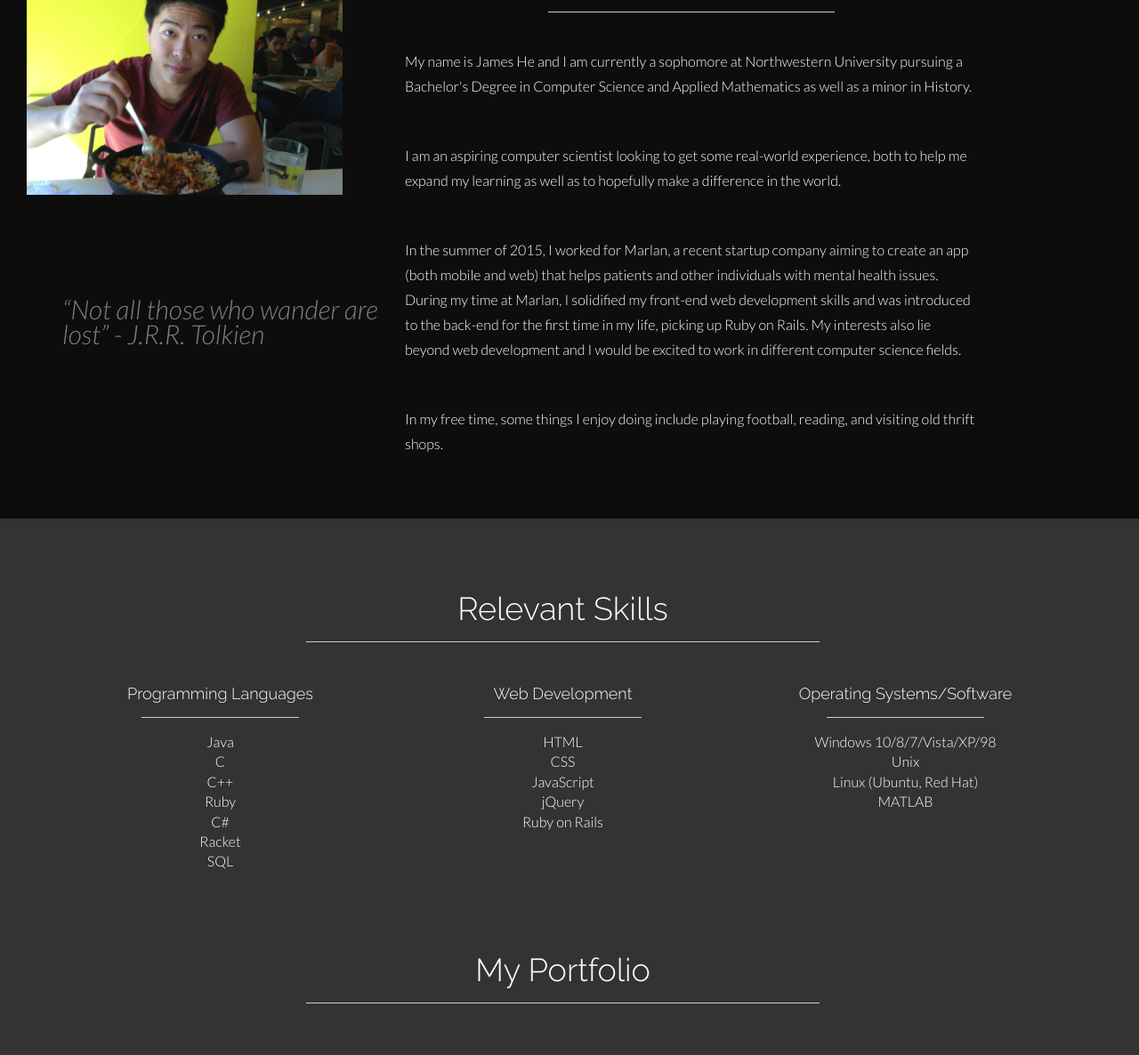
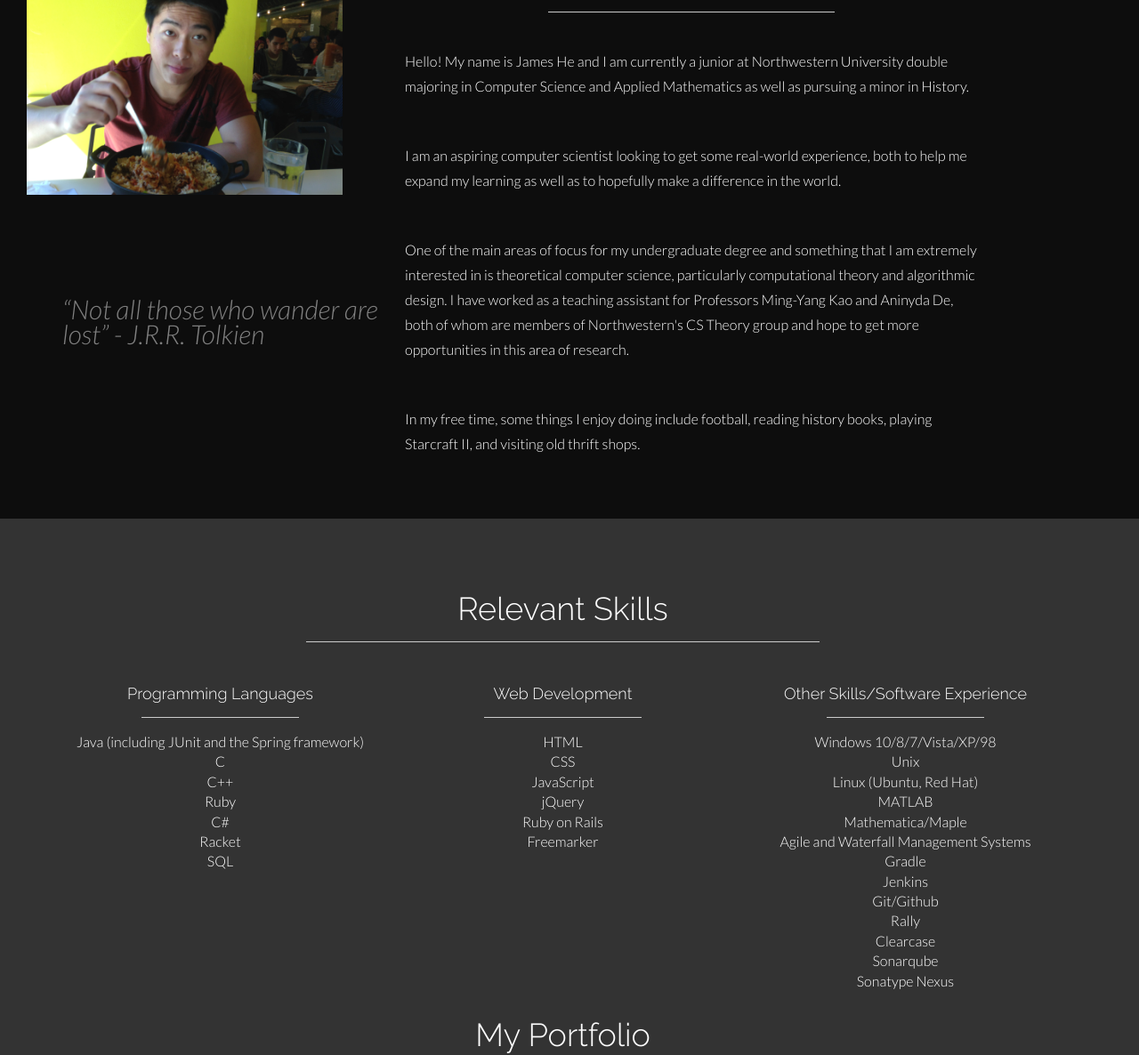
Before and after one commit to firesage123/firesage123.github.io, a plain HTML site: page index.html in a window 1280 px wide. Shown: the part 770-1956 px from the top of the page at 89% size. Drawn offline with Linux system fonts and the light colour scheme.

Commit message:
Junior Year Changes

```diff
--- a/index.html
+++ b/index.html
@@ -83,10 +83,10 @@
                 <div class="col-lg-7">
 				    <h1 class="aboutme">About Me</h1>
 				    <hr>
-					<p>My name is James He and I am currently a sophomore at Northwestern University pursuing a Bachelor's Degree in Computer Science and Applied Mathematics as well as a minor in History.</p>
+					<p>Hello! My name is James He and I am currently a junior at Northwestern University double majoring in Computer Science and Applied Mathematics as well as pursuing a minor in History.</p>
                 <p>I am an aspiring computer scientist looking to get some real-world experience, both to help me expand my learning as well as to hopefully make a difference in the world.</p>
-                <p>In the summer of 2015, I worked for Marlan, a recent startup company aiming to create an app (both mobile and web) that helps patients and other individuals with mental health issues. During my time at Marlan, I solidified my front-end web development skills and was introduced to the back-end for the first time in my life, picking up Ruby on Rails. My interests also lie beyond web development and I would be excited to work in different computer science fields.</p>
-                <p>In my free time, some things I enjoy doing include playing football, reading, and visiting old thrift shops.</p>
+                    <p>One of the main areas of focus for my undergraduate degree and something that I am extremely interested in is theoretical computer science, particularly computational theory and algorithmic design. I have worked as a teaching assistant for Professors Ming-Yang Kao and Aninyda De, both of whom are members of Northwestern's CS Theory group and hope to get more opportunities in this area of research.</p>
+                <p>In my free time, some things I enjoy doing include football, reading history books, playing Starcraft II, and visiting old thrift shops.</p>
                 </div><!-- col-lg-6 -->
             </div><!-- row -->
             <br>
@@ -108,7 +108,7 @@
                         <h4>Programming Languages</h4>
                         <hr>
                         <ul class="languages">
-                            <li>Java</li>
+                            <li>Java (including JUnit and the Spring framework)</li>
                             <li>C</li>
                             <li>C++</li>
                             <li>Ruby</li>
@@ -128,19 +128,28 @@
                             <li>JavaScript</li>
                             <li>jQuery</li>
                             <li>Ruby on Rails</li>
-                            <li></li>
+                            <li>Freemarker</li>
                         </ul>
                     </div>
                 </div>
                 <div class="col-md-4">
                     <div class="grid mask">
-                        <h4>Operating Systems/Software</h4>
+                        <h4>Other Skills/Software Experience</h4>
                         <hr>
                         <ul class="languages">
                             <li>Windows 10/8/7/Vista/XP/98</li>
                             <li>Unix</li>
                             <li>Linux (Ubuntu, Red Hat)</li>
                             <li>MATLAB</li>
+                            <li>Mathematica/Maple</li>
+                            <li>Agile and Waterfall Management Systems</li>
+                            <li>Gradle</li>
+                            <li>Jenkins</li>
+                            <li>Git/Github</li>
+                            <li>Rally</li>
+                            <li>Clearcase</li>
+                            <li>Sonarqube</li>
+                            <li>Sonatype Nexus</li>
                         </ul>
                     </div>
                 </div>
@@ -223,16 +232,18 @@
 
 
 
-                <div class="modal fade" id="myModal" tabindex="-1" role="dialog" aria-labelledby="myModalLabel" aria-hidden="true">
+                <div class="modal fade" id="myModal3" tabindex="-1" role="dialog" aria-labelledby="myModalLabel" aria-hidden="true">
 						    <div class="modal-dialog">
 						      <div class="modal-content">
 						        <div class="modal-header">
 						          <button type="button" class="close" data-dismiss="modal" aria-hidden="true">&times;</button>
-						          <h4 class="modal-title">Future Project</h4>
+						          <h4 class="modal-title">Holdem</h4>
 						        </div>
 						        <div class="modal-body">
 						         <p><img class="img-responsive" src="assets/img/portfolio/folio01.jpg" alt=""></p>
-						          <p class="m">Future Project in C++</p>
+                                  <p class="m">A Texas Holdem game created using Java. As of September 24, 2016, this game only supports a single player mode against AI players of varying difficulty. In the future, I plan on adding multiplayer functionalities and converting this game into both an application and applet.</p>
+                                  <p class="m">Please consult the provided Github page link for more detailed information.</p>
+                                  <p><b><a href="https://github.com/firesage123/Holdem">Source Files</a></b></p>
 						          <!--<p><b><a href="#">Visit Site</a></b></p>-->
 						        </div>
 						        <div class="modal-footer">
@@ -273,8 +284,8 @@
 						<figure>
 							<img class="img-responsive" src="assets/img/portfolio/folio03.jpg" alt="">
 							<figcaption>
-								<h5>Future Project</h5>
-								<a data-toggle="modal" href="#myModal" class="btn btn-primary btn-lg">Take a Look</a>
+								<h5>Holdem</h5>
+								<a data-toggle="modal" href="#myModal3" class="btn btn-primary btn-lg">Take a Look</a>
 							</figcaption><!-- /figcaption -->
 						</figure><!-- /figure -->
 			    	</div><!-- /grid-mask -->
@@ -338,7 +349,7 @@
 				<div class="centered">
 					<h3><b>Email:</b> &nbsp; &nbsp; jameshe2018@u.northwestern.edu</h3>
 					<h3><b>Mobile:</b> &nbsp; &nbsp; (630) 210-2930</h3>
-                    <h3><a href="assets/Resume.pdf" download><i class="fa fa-download"></i>&nbsp; Download My Resume</a></h3>
+                    <h3><a href="assets/Resume_James_He.pdf" download><i class="fa fa-download"></i>&nbsp; Download My Resume</a></h3>
                     <br>
                     <br>
                     <ul class="list-inline banner-social-buttons">
```
Also changed, not shown: 1 other file.
